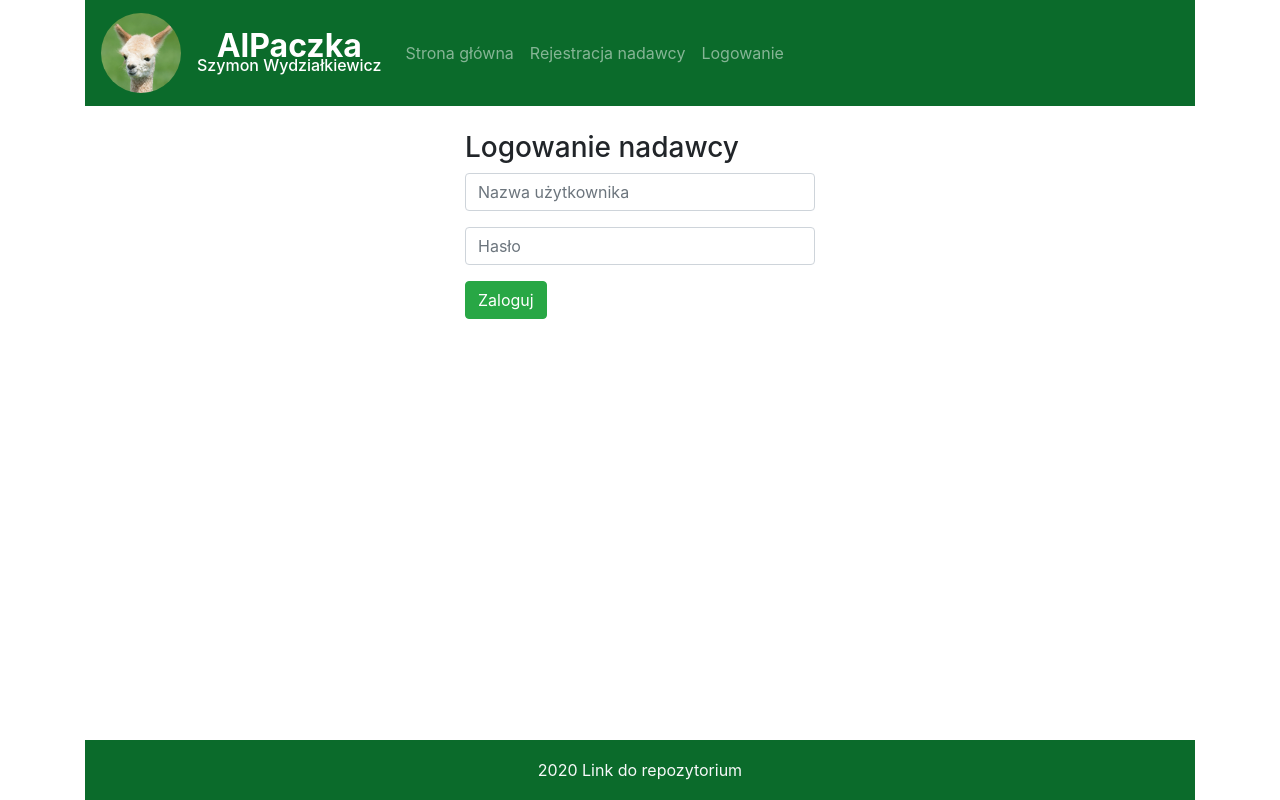
After one commit to Wydzials/AlPaczka, a Flask app: template web/templates/sender_login.html in a window 1280 px wide. The commit adds this page. Run offline with Flask 2, Linux system fonts and the light colour scheme; the template is opened without the code that fills it, so the values that code supplies are empty.

Commit message:
Add sender login form

```diff
--- a/web/templates/base.html
+++ b/web/templates/base.html
@@ -35,6 +35,12 @@
                 <ul class="navbar-nav">
                     <li class="nav-item"><a class="nav-link" href="{{ url_for('index') }}">Strona główna</a></li>
                     <li class="nav-item"><a class="nav-link" href="{{ url_for('sender_register') }}">Rejestracja nadawcy</a></li>
+
+                    {% if not session["username"] %}
+                    <li class="nav-item"><a class="nav-link" href="{{ url_for('sender_login') }}">Logowanie</a></li>
+                    {% else %}
+                    <li class="nav-item"><a class="nav-link" href="{{ url_for('sender_logout') }}">Wyloguj</a></li>
+                    {% endif %}
                 </ul>
             </nav>
         </div>
@@ -45,7 +51,7 @@
         {% if messages %}
         <div class="row justify-content-center">
             <div class="col-5">
-            {% for message in messages %}
+                {% for message in messages %}
                 <div class="alert alert-danger alert-dismissible fade show" role="alert">
                     {{ message }}
 
@@ -53,7 +59,7 @@
                         <span aria-hidden="true">&times;</span>
                     </button>
                 </div>
-            {% endfor %}
+                {% endfor %}
             </div>
         </div>
         {% endif %}
--- /dev/null
+++ b/web/templates/sender_login.html
@@ -0,0 +1,31 @@
+{% extends "base.html" %}
+
+
+{% block body %}
+
+<div class="row justify-content-center">
+    <div class="col-4">
+        <h3>Logowanie nadawcy</h3>
+        <form class="needs-validation" method="POST" id="form" action="{{ url_for('sender_login') }}" enctype="multipart/form-data">
+
+            <div class="form-group">
+                <input type="text" class="form-control" name="username" id="username" placeholder="Nazwa użytkownika" autocomplete="off" aria-describedby="invalid-username">
+
+                <div class="invalid-feedback" id="invalid-username"></div>
+                <div class="valid-feedback" id="valid-username"></div>
+            </div>
+
+            <div class="form-group">
+                <input type="password" class="form-control" name="password" id="password" placeholder="Hasło" autocomplete="off" aria-describedby="invalid-password-1">
+
+                <div class="invalid-feedback" id="invalid-password-1"></div>
+            </div>
+
+            <input type="submit" class="btn btn-success" name="submit" value="Zaloguj">
+        </form>
+    </div>
+</div>
+
+
+
+{% endblock %}
```
